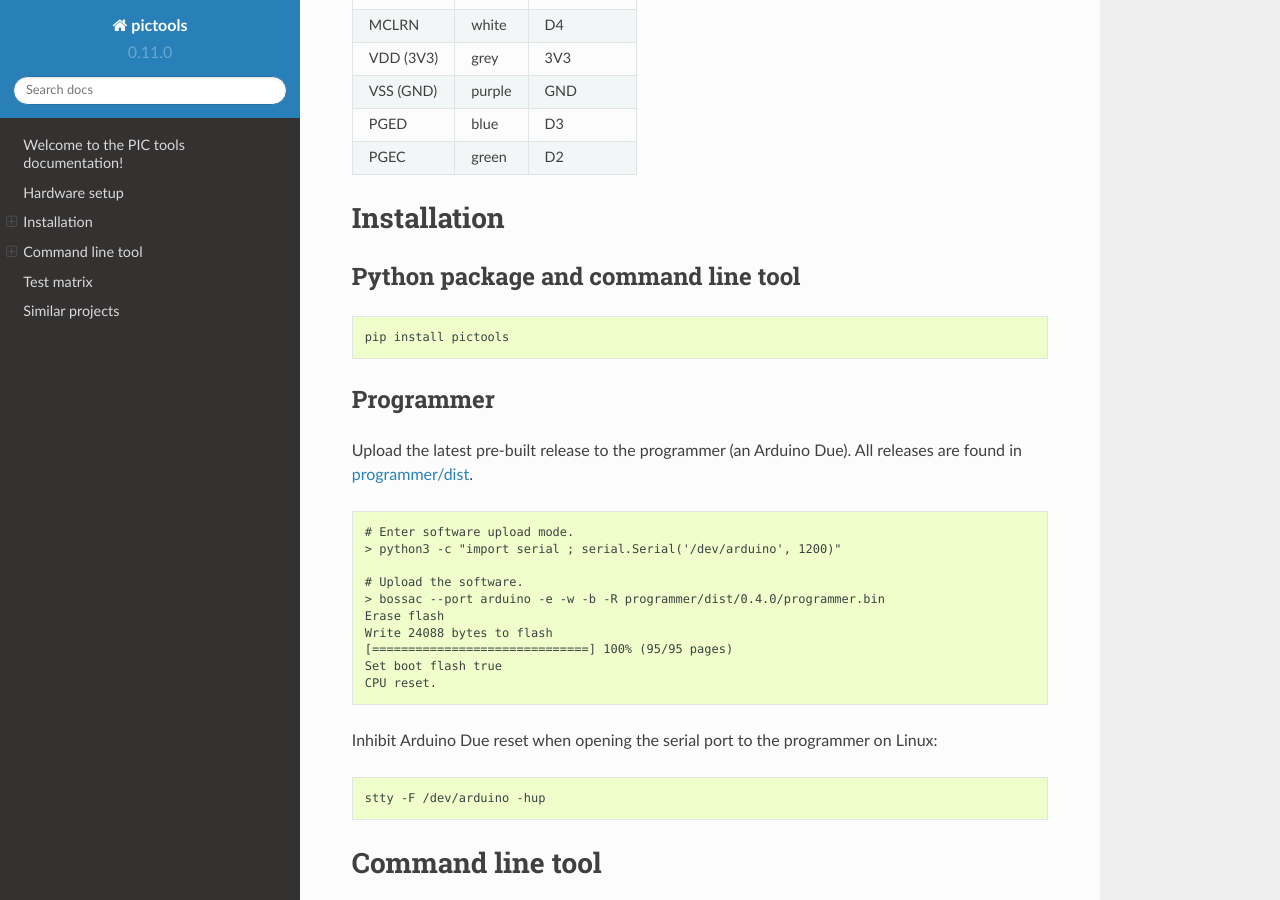
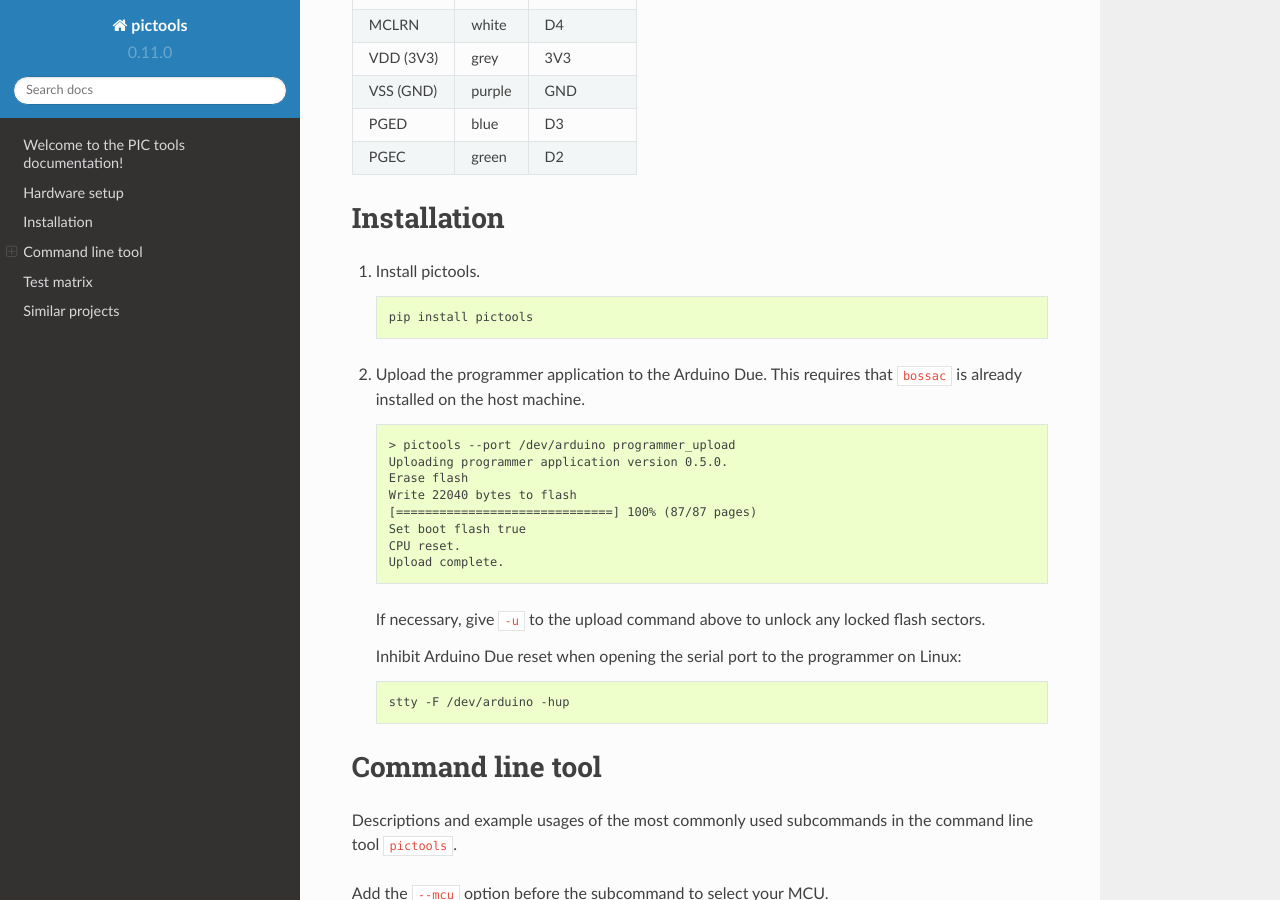
Before and after one commit to eerimoq/pictools, a Sphinx documentation site: the page built from docs/index.rst, in a window 1280 px wide and 900 px high, scrolled down 987 px. Built offline with Sphinx 7.4.7 and the Read the Docs theme 2.0.0, drawn with Linux system fonts in a browser that asks for light colours.

Commit message:
Documentation.

```diff
--- a/docs/index.rst
+++ b/docs/index.rst
@@ -47,38 +47,35 @@ programmed.
 Installation
 ============
 
-Python package and command line tool
-------------------------------------
+#. Install pictools.
 
-.. code-block:: python
+   .. code-block:: python
 
-    pip install pictools
+      pip install pictools
 
-Programmer
-----------
+#. Upload the programmer application to the Arduino Due. This requires
+   that ``bossac`` is already installed on the host machine.
 
-Upload the latest pre-built release to the programmer (an Arduino
-Due). All releases are found in `programmer/dist`_.
+   .. code-block:: text
 
-.. code-block:: text
+      > pictools --port /dev/arduino programmer_upload
+      Uploading programmer application version 0.5.0.
+      Erase flash
+      Write 22040 bytes to flash
+      [==============================] 100% (87/87 pages)
+      Set boot flash true
+      CPU reset.
+      Upload complete.
 
-   # Enter software upload mode.
-   > python3 -c "import serial ; serial.Serial('/dev/arduino', 1200)"
+   If necessary, give ``-u`` to the upload command above to unlock any
+   locked flash sectors.
 
-   # Upload the software.
-   > bossac --port arduino -e -w -b -R programmer/dist/0.4.0/programmer.bin
-   Erase flash
-   Write 24088 bytes to flash
-   [==============================] 100% (95/95 pages)
-   Set boot flash true
-   CPU reset.
+   Inhibit Arduino Due reset when opening the serial port to the
+   programmer on Linux:
 
-Inhibit Arduino Due reset when opening the serial port to the
-programmer on Linux:
+   .. code-block:: text
 
-.. code-block:: text
-
-   stty -F /dev/arduino -hup
+      stty -F /dev/arduino -hup
 
 Command line tool
 =================
```
